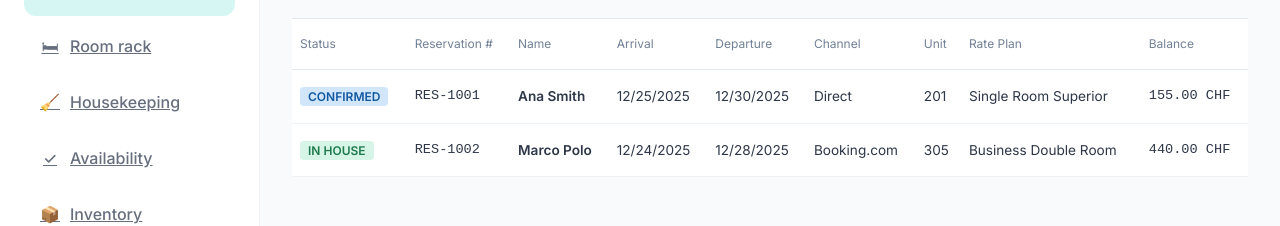
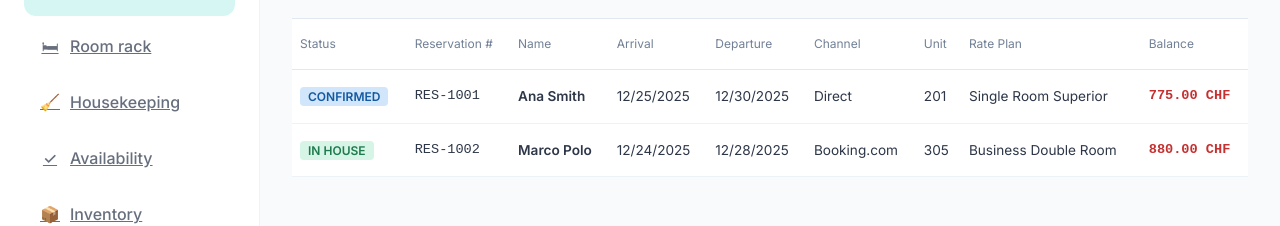
Before and after one commit to Deliveruben29/hotel-management-app, a React (Vite) app: page /reservations in a window 1280 px wide. Shown: the part 268-494 px from the top of the page. Built offline with nearby package versions, Linux system fonts and the light colour scheme.

Commit message:
fix: Update balance calculation in ReservationsNew.jsx - Ensure the reservations list reflects real-time payments and extra charges, fixing the outstanding balance display issue

```diff
--- a/src/pages/ReservationsNew.jsx
+++ b/src/pages/ReservationsNew.jsx
@@ -434,6 +434,19 @@ export default function Reservations() {
                     <tbody>
                         {filteredReservations.map((res) => {
                             const statusStyle = STATUS_COLORS[res.status] || { bg: '#eee', text: '#555', label: res.status };
+
+                            // Calculate Live Balance
+                            const arrival = new Date(res.arrival);
+                            const departure = new Date(res.departure);
+                            const nights = Math.max(1, Math.ceil((departure - arrival) / (1000 * 60 * 60 * 24)));
+                            const roomTotal = nights * (res.rate || 0);
+
+                            const extras = res.extraCharges || [];
+                            const extraTotal = extras.filter(c => c.type === 'charge').reduce((s, c) => s + c.amount, 0);
+                            const paymentTotal = extras.filter(c => c.type === 'payment').reduce((s, c) => s + c.amount, 0);
+
+                            const liveBalance = (roomTotal + extraTotal - paymentTotal).toFixed(2);
+
                             return (
                                 <tr
                                     key={res.id}
@@ -459,13 +472,13 @@ export default function Reservations() {
                                     </td>
                                     <td style={{ ...cellStyle, fontFamily: 'monospace' }}>{res.id}</td>
                                     <td style={{ ...cellStyle, fontWeight: 600, color: '#2d3748' }}>{res.guestName}</td>
-                                    <td style={cellStyle}>{new Date(res.arrival).toLocaleDateString()}</td>
-                                    <td style={cellStyle}>{new Date(res.departure).toLocaleDateString()}</td>
+                                    <td style={cellStyle}>{arrival.toLocaleDateString()}</td>
+                                    <td style={cellStyle}>{departure.toLocaleDateString()}</td>
                                     <td style={cellStyle}>{res.source}</td>
                                     <td style={cellStyle}>{res.room}</td>
                                     <td style={cellStyle}>{res.type}</td>
-                                    <td style={{ ...cellStyle, fontFamily: 'monospace' }}>
-                                        {(res.rate * res.pax).toFixed(2)} CHF
+                                    <td style={{ ...cellStyle, fontFamily: 'monospace', color: Number(liveBalance) > 0.05 ? '#C53030' : '#2F855A', fontWeight: 600 }}>
+                                        {liveBalance} CHF
                                     </td>
                                 </tr>
                             );
```
